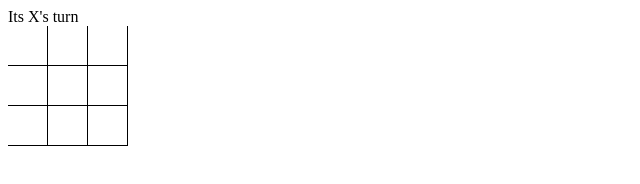
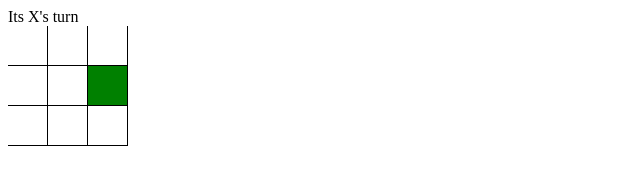
Before and after one commit to ExpixelStudio/tic-tac-toe, a plain HTML site: page index.html in a window 1280 px wide. Shown: the whole page, without its empty margins (0-640 px from the left). Drawn offline with Linux system fonts and the light colour scheme.

Commit message:
working on win condtions for lining up 3

```diff
--- a/app.js
+++ b/app.js
@@ -10,6 +10,7 @@ const gameBoard = (() => {
         for (let i = 0 ; i < 9 ; i++) {
             const playBox = document.createElement('div');
             playBox.classList.add('play-square');
+            playBox.classList.add(`boxEl-${[i+1]}`); //TODO make win condtions in gameController function using these classes
             board.appendChild(playBox);
         }
     }
@@ -45,10 +46,12 @@ const gameController = () => {
 
 
                 square.addEventListener('click' , function(e){
+
+                    console.log(square.item);
                     /* for (let i = 0; i < boardObject.length-1 ; i++) { */
                     if(square.innerHTML == '') {
                         i++;
-                        console.log(i);
+                        /* console.log(i); */
                         turnMsg.innerHTML = `Its ${boardObject[i]}'s turn.`;
                         square.innerHTML = boardObject[i];
                     }
--- a/style.css
+++ b/style.css
@@ -2,7 +2,10 @@
     display:grid;
     grid-template-columns: repeat(3 , 40px);
     grid-template-rows: repeat(3 , 40px);
+}
 
+.boxEl-6{
+    background-color: green;
 }
 
 .play-square{
```
